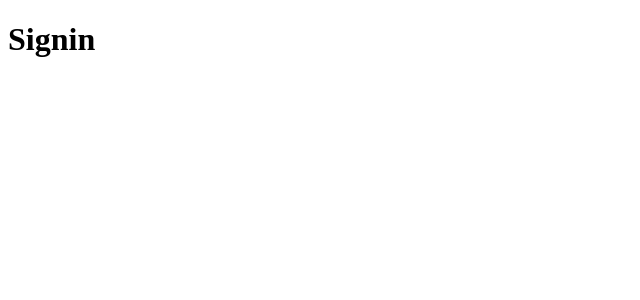
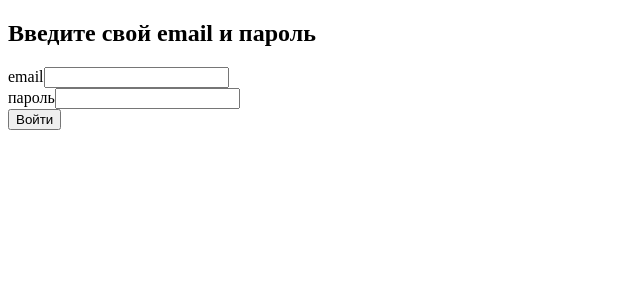
Before and after one commit to uncommon-type/clientapp, a React (Vite) app in the folder clientwebsite/: page / in a window 1280 px wide. Shown: the top 300 px of the page, without its empty margins (0-640 px from the left). Built offline with nearby package versions, Linux system fonts and the light colour scheme.

Commit message:
[#25] Add <SigninForm/>

```diff
--- a/clientwebsite/src/screens/signin/Signin.jsx
+++ b/clientwebsite/src/screens/signin/Signin.jsx
@@ -1,3 +1,12 @@
+import { SigninForm } from './components/SigninForm.jsx';
+
 export const Signin = () => (
-    <h1>Signin</h1>
-)
+    <main>
+        <section>
+            <div>
+                <h1>Введите свой email и пароль</h1>
+                <SigninForm />
+            </div>
+        </section>
+    </main>
+);
--- /dev/null
+++ b/clientwebsite/src/screens/signin/components/SigninButton.jsx
@@ -0,0 +1,5 @@
+import { Button } from '@screens/common/Button/Button';
+
+export const SigninButton = () => (
+    <Button variant='primary' size='lg' label='Войти' />
+);
--- /dev/null
+++ b/clientwebsite/src/screens/signin/components/SigninForm.jsx
@@ -0,0 +1,12 @@
+import { Input } from '@screens/common/Inputs/Input/Input';
+import { SigninButton } from './SigninButton';
+
+export const SigninForm = () => (
+    <form>
+        <Input label='email' type='email' />
+        <Input label='пароль' type='password' />
+        <div>
+            <SigninButton />
+        </div>
+    </form>
+)
```
